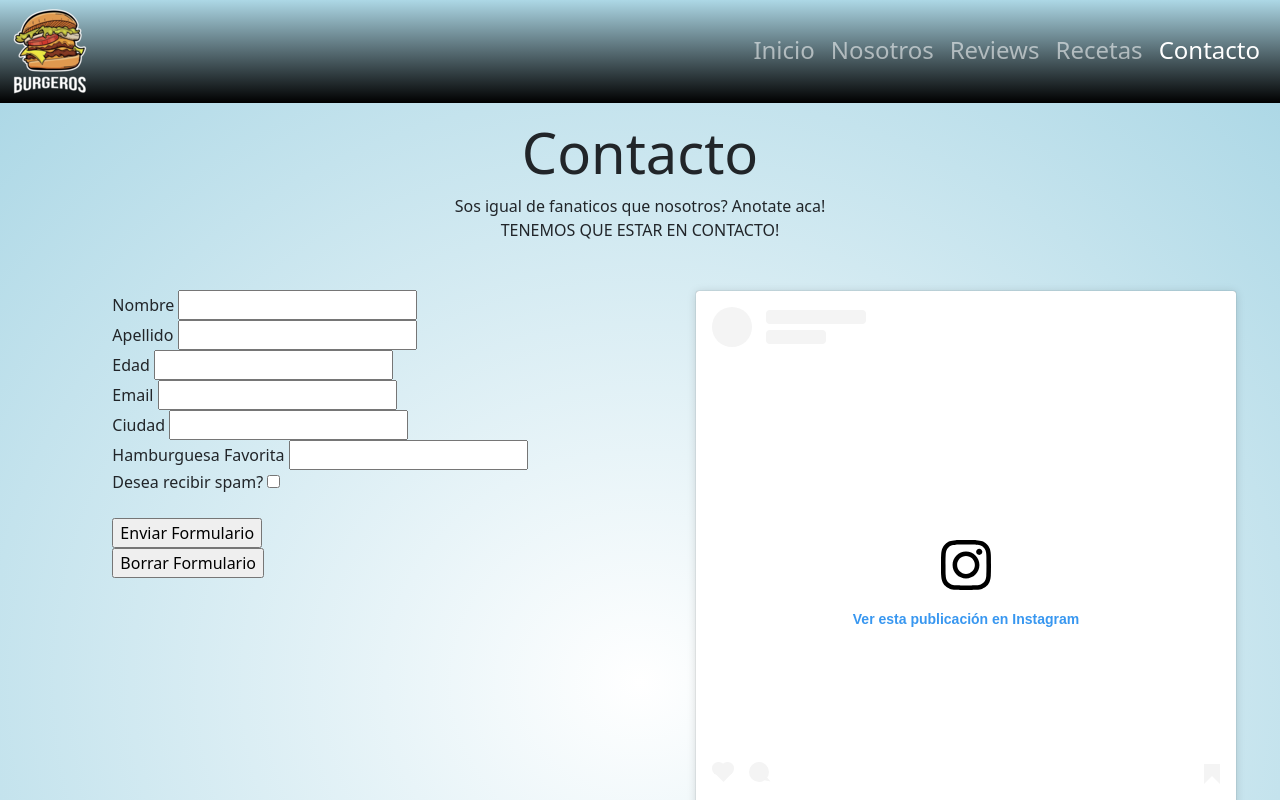
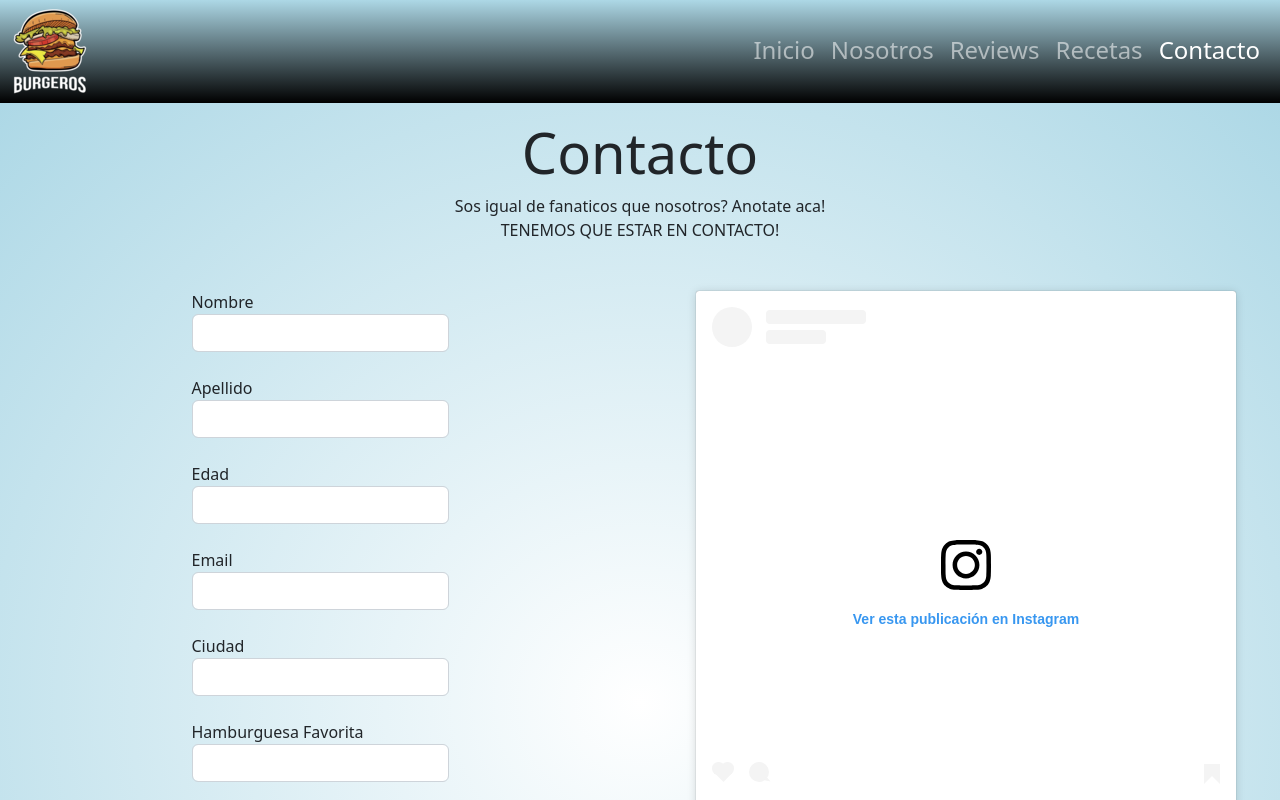
Before and after one commit to Crisav1997/burgerAvila1, a plain HTML site: page pages/contacto.html in a window 1280 px wide. Shown: the top 800 px of the page. Drawn offline with nearby package versions, Linux system fonts and the light colour scheme; a script that the page names is missing.

Commit message:
se modifica form

```diff
--- a/pages/contacto.html
+++ b/pages/contacto.html
@@ -55,21 +55,21 @@
             <form action="" class="form ">
 
               <label for="Nombre">Nombre</label>
-              <input type="text"name="Nombre"><br>
+              <input class="form-control" type="text"name="Nombre"><br>
               <label for="Apellido">Apellido</label>
-              <input type="text"name="Apellido"><br>
+              <input class="form-control" type="text"name="Apellido"><br>
               <label for="Edad">Edad</label>
-              <input type="number"name="Edad"><br>
+              <input class="form-control" type="number"name="Edad"><br>
               <label for="Email">Email</label>
-              <input type="email"name="Email"><br>
+              <input class="form-control" type="email"name="Email"><br>
               <label for="Ciudad">Ciudad </label>
-              <input type="text"name="Ciudad"><br>
+              <input class="form-control" type="text"name="Ciudad"><br>
               <label for="Hambuerguesa Favorita">Hamburguesa Favorita</label>
-              <input type="text"name="Hamburguesa Favorita"><br>
+              <input class="form-control" type="text"name="Hamburguesa Favorita"><br>
               <div>Desea recibir spam?
-              <input type="checkbox"name="Acepta"value="1"></div><br>
-              <input type="submit" value="Enviar Formulario"><br>
-              <input type="reset" value="Borrar Formulario">
+              <input  type="checkbox"name="Acepta"value="1"></div><br>
+              <input class="form-control" type="submit" value="Enviar Formulario"><br>
+              <input class="form-control" type="reset" value="Borrar Formulario">
           </form>
         </div>
         <div class="col12 col-lg-6 centrarImg pt-3 pb-3">
```
